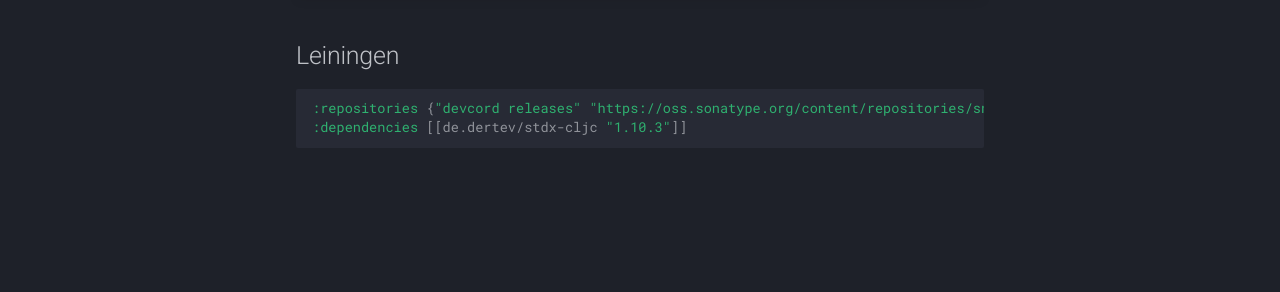
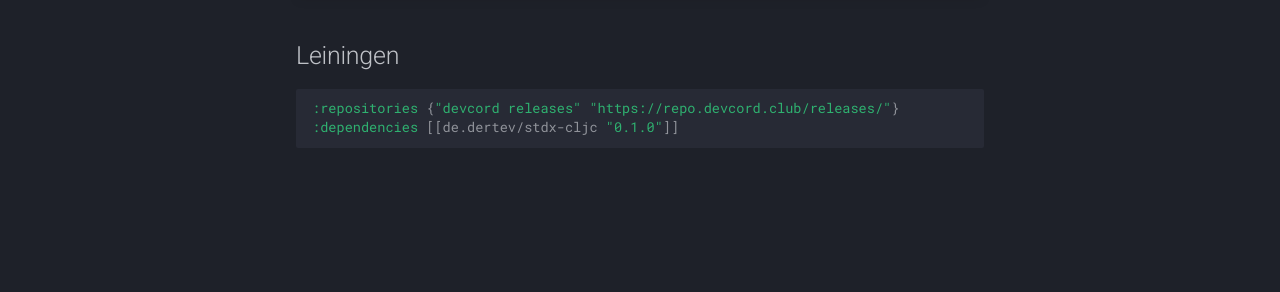
Before and after one commit to DerTev/stdx-cljc, an MkDocs documentation site: the page built from doc/add-dependencie.md, in a window 1280 px wide. Shown: the part 299-591 px from the top of the page. Built offline with MkDocs 1.6.1 and Material for MkDocs 9.7.7, drawn with Linux system fonts in a browser that asks for light colours.

Commit message:
Fix add-dependencie.md

````diff
--- a/doc/add-dependencie.md
+++ b/doc/add-dependencie.md
@@ -7,6 +7,6 @@
 
 ## Leiningen
 ``` clj
-:repositories {"devcord releases" "https://oss.sonatype.org/content/repositories/snapshots"}
-:dependencies [[de.dertev/stdx-cljc "1.10.3"]]
+:repositories {"devcord releases" "https://repo.devcord.club/releases/"}
+:dependencies [[de.dertev/stdx-cljc "0.1.0"]]
 ```
````
